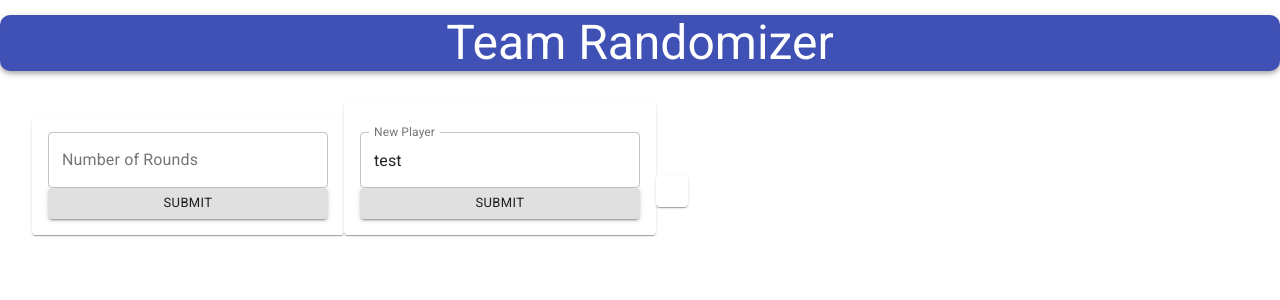
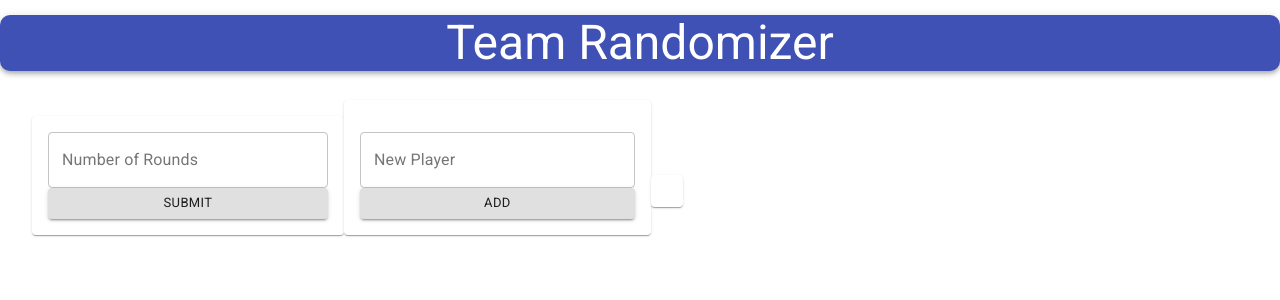
Before and after one commit to aaelfe/mayhem-tournament, a React (Create React App) app in the folder client/: page / in a window 1280 px wide. Shown: the top 300 px of the page. Built offline with nearby package versions, Linux system fonts and the light colour scheme.

Commit message:
PlayerDisplay's add player feature

```diff
--- a/client/package.json
+++ b/client/package.json
@@ -9,9 +9,12 @@
     "@testing-library/jest-dom": "^5.14.1",
     "@testing-library/react": "^11.2.7",
     "@testing-library/user-event": "^12.8.3",
+    "axios": "^0.21.1",
     "react": "^17.0.2",
     "react-dom": "^17.0.2",
+    "react-redux": "^7.2.4",
     "react-scripts": "4.0.3",
+    "redux": "^4.1.0",
     "web-vitals": "^1.1.2"
   },
   "scripts": {
--- a/client/src/api/index.js
+++ b/client/src/api/index.js
@@ -3,4 +3,4 @@ import axios from 'axios';
 const url = 'https://localhost:5000/players';
 
 export const fetchPlayers = () => axios.get(url);
-export const createPlayer = (newPlayer) => axios.post(url, newPlayer);
+export const createPlayer = (newPlayer) => {axios.post(url, newPlayer);console.log('createPlayer api called')};
--- a/client/src/components/PlayerDisplay/PlayerDisplay.js
+++ b/client/src/components/PlayerDisplay/PlayerDisplay.js
@@ -1,13 +1,24 @@
-import React from 'react';
+import React, {useState} from 'react';
 import { Typography, List, ListItem, ListItemText, Divider, Container, Paper, TextField, Button, Grid } from '@material-ui/core';
-import DeleteIcon from '@material-ui/icons/Delete'
-import Player from './Player/Player.js'
+import DeleteIcon from '@material-ui/icons/Delete';
+import Player from './Player/Player.js';
 import '@fontsource/roboto';
 import useStyles from './styles';
+import * as api from '../../api';
 
 
 const PlayerDisplay = ({ players, setPlayers }) => {
     const classes=useStyles();
+
+    const [newPlayer, setNewPlayer] = useState({name:''});
+
+    const handleSubmit = (e) => {
+        e.preventDefault();
+
+        if(newPlayer) {
+            api.createPlayer(newPlayer);
+        }
+    }
 
     return (
             <Paper className={classes.paper}>
@@ -18,9 +29,9 @@ const PlayerDisplay = ({ players, setPlayers }) => {
                         })
                     }
                 </List>
-                <form autoComplete="off" noValidate>
-                    <TextField name="newPlayer" variant="outlined" label="New Player" fullWidth value='test' onChange={(e)=>{}}/>
-                    <Button variant="contained" size="small" type="submit" fullWidth>Submit</Button>
+                <form autoComplete="off" noValidate onSubmit={handleSubmit}>
+                    <TextField name="newPlayer" variant="outlined" label="New Player" fullWidth value={newPlayer.name} onChange={(e)=>{setNewPlayer({name:e.target.value})}}/>
+                    <Button variant="contained" size="small" type="submit" fullWidth>Add</Button>
                 </form>
             </Paper>
     )
```
Also changed, not shown: 1 other file (tests, documents, lock files or other folders).
